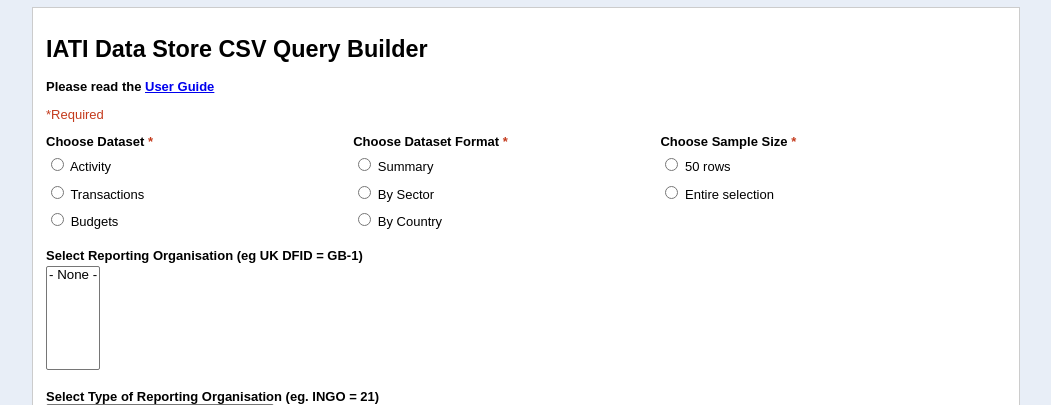
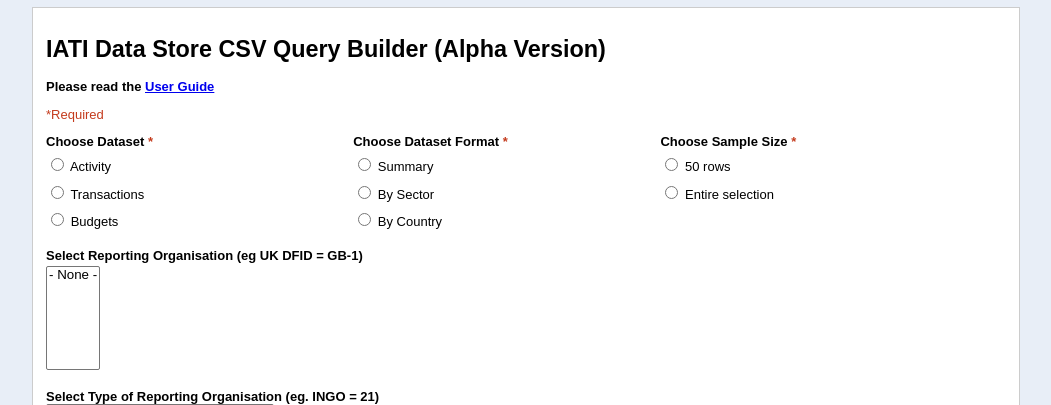
Before and after one commit to IATI/IATI-Query-Builder, a PHP site: page / in a window 1280 px wide. Shown: the top 405 px of the page, without its empty margins (114-1165 px from the left). Run offline with PHP 8.4, Linux system fonts and the light colour scheme; data that the repository does not hold is empty.

Commit message:
Fixes #12 Alters title to IATI Data Store CSV Query Builder (Alpha Version)

```diff
--- a/index.php
+++ b/index.php
@@ -176,7 +176,7 @@ function build_sanitised_multi_select_values ($path_to_csv,$sanitized_post_var)
 <html>
   <head>
     <meta charset='utf-8'>
-    <title>IATI Data Store CSV Query Builder</title>
+    <title>IATI Data Store CSV Query Builder (Alpha Version)</title>
     <link href='style.css' type='text/css' rel='stylesheet'>
   </head>
 <body dir="ltr" class="ss-base-body">
@@ -184,7 +184,7 @@ function build_sanitised_multi_select_values ($path_to_csv,$sanitized_post_var)
     <div class="ss-form-container">
       <div class="ss-top-of-page">
         <div class="ss-form-heading">
-          <h1 class="ss-form-title" dir="ltr">IATI Data Store CSV Query Builder</h1>
+          <h1 class="ss-form-title" dir="ltr">IATI Data Store CSV Query Builder (Alpha Version)</h1>
           <p class="guide">Please read the <a href="https://docs.google.com/document/d/1x9S_MX643jfxVY3IA2-wRdiBhLKyDIucrd7DO05BSSA/edit#">User Guide</a></p>
           <hr class="ss-email-break" style="display:none;">
           <?php
```
